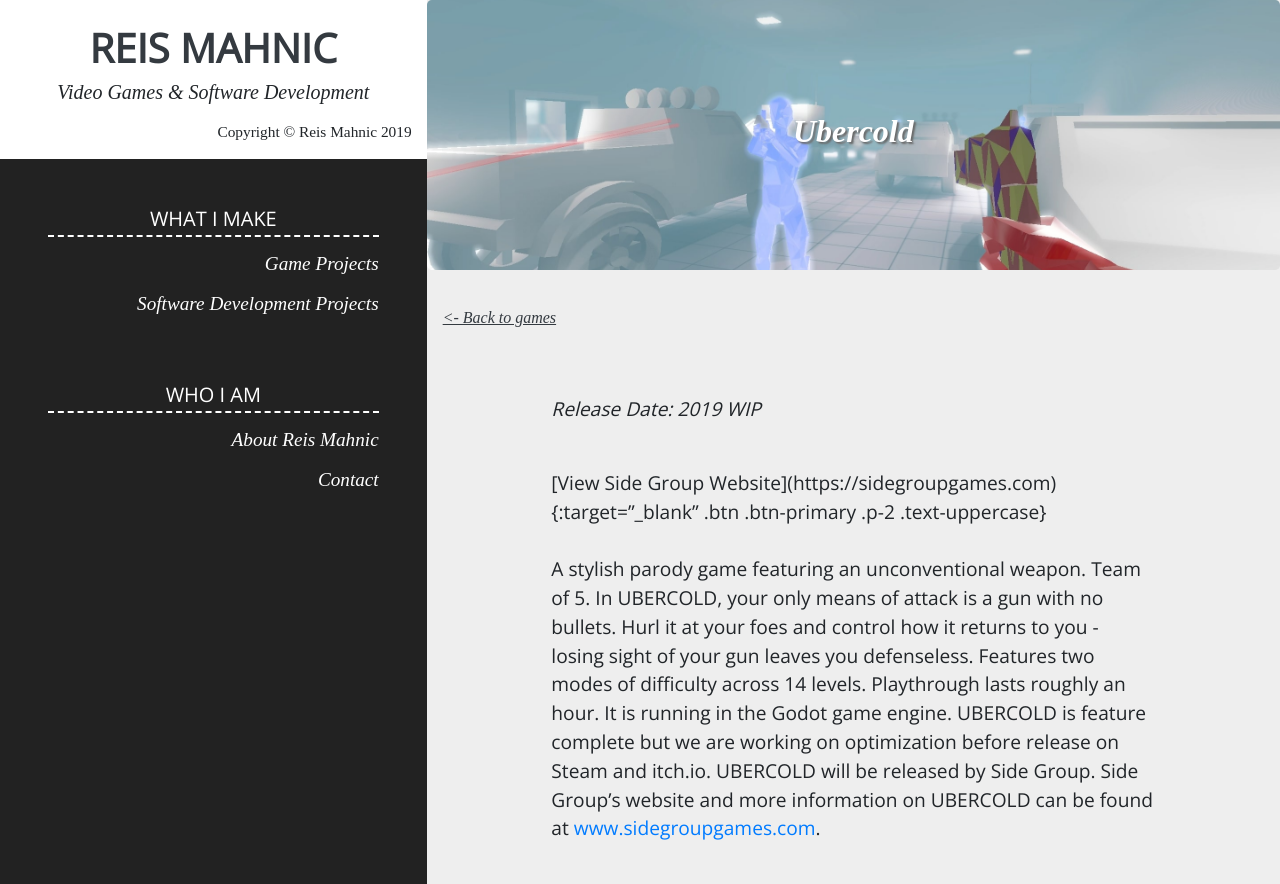
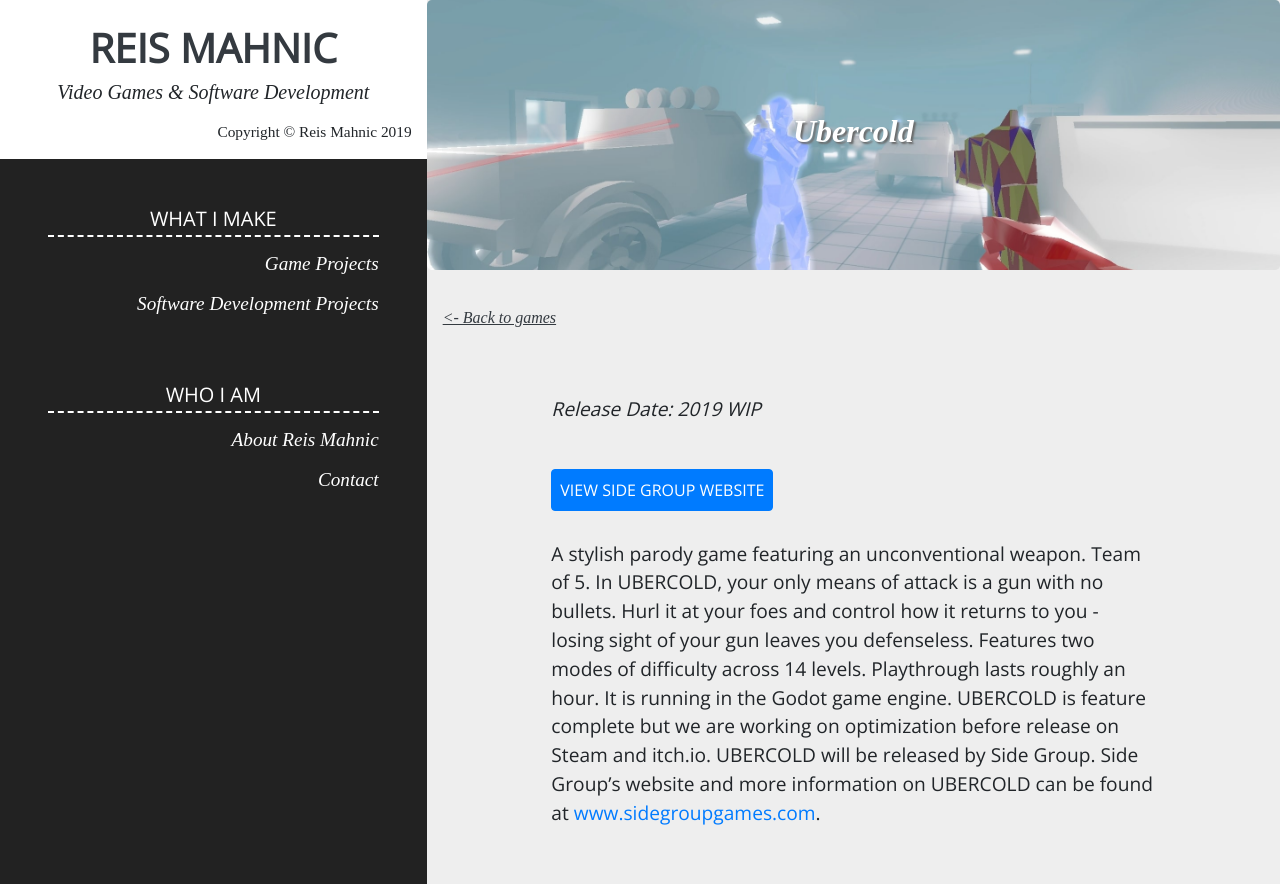
Before and after one commit to reismahnic/reis-mahnic, a Jekyll site: the page built from _games/ubercold.md, in a window 1280 px wide, cut to the strip 0-884 px from the top of the page. Built offline with Jekyll 4.4.1, drawn with Linux system fonts in a browser that asks for light colours.

Commit message:
Update ubercold.md

```diff
--- a/_games/ubercold.md
+++ b/_games/ubercold.md
@@ -5,7 +5,7 @@ header_image: /reis-mahnic/assets/images/UBERCOLD4.jpg
 order: 2
 ---
 <br>
-\[View Side Group Website](https://sidegroupgames.com){:target="_blank" .btn .btn-primary .p-2 .text-uppercase}
+[View Side Group Website](https://sidegroupgames.com){:target="_blank" .btn .btn-primary .p-2 .text-uppercase}
 <br><br>
 A stylish parody game featuring an unconventional weapon. Team of 5. In UBERCOLD, your only means of attack is a gun with no bullets. Hurl it at your foes and control how it returns to you - losing sight of your gun leaves you defenseless. Features two modes of difficulty across 14 levels. Playthrough lasts roughly an hour. It is running in the Godot game engine. UBERCOLD is feature complete but we are working on optimization before release on Steam and itch.io. UBERCOLD will be released by Side Group. Side Group's website and more information on UBERCOLD can be found at [www.sidegroupgames.com](https://www.sidegroupgames.com).
 
```
